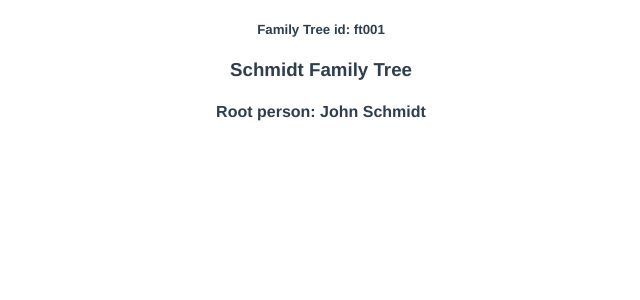
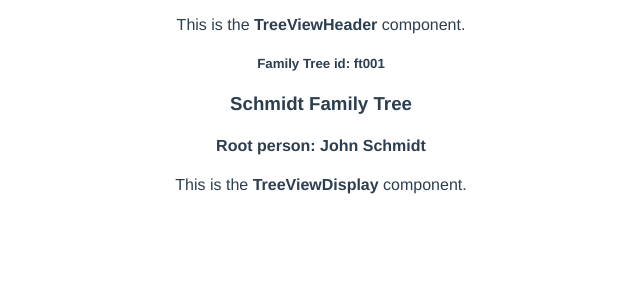
Before and after one commit to jrschmidt/familia-vue, a Vue app: page /treeview/ft001 in a window 1280 px wide. Shown: the top 300 px of the page, without its empty margins (319-959 px from the left). Built offline with nearby package versions, Linux system fonts and the light colour scheme.

Commit message:
add  TreeViewHeader and TreeViewDisplay components to TreeView

```diff
--- /dev/null
+++ b/src/components/TreeViewDisplay.vue
@@ -0,0 +1,11 @@
+<template>
+  <div class="tree-view-display">
+    <p>This is the <strong>TreeViewDisplay</strong> component.</p>
+  </div>
+</template>
+
+<script>
+export default {
+  name: 'TreeViewDisplay'
+}
+</script>
--- /dev/null
+++ b/src/components/TreeViewHeader.vue
@@ -0,0 +1,25 @@
+<template>
+  <div class="tree-view-header">
+    <p>This is the <strong>TreeViewHeader</strong> component.</p>
+    <h5>Family Tree id: {{ treeId }}</h5>
+    <h3>{{ treeName }}</h3>
+    <h4>Root person: {{ rootPerson }}</h4>
+  </div>
+</template>
+
+<script>
+export default {
+  name: 'TreeView',
+  // setup(props) {
+  //   const treeId = props.treeId
+  //   const treeName = props.treeName
+  //   const rootPerson = props.rootPerson
+  //   return {
+  //     treeId,
+  //     treeName,
+  //     rootPerson
+  //   }
+  // },
+  props: ['treeId', 'treeName', 'rootPerson']
+}
+</script>
--- a/src/views/Home.vue
+++ b/src/views/Home.vue
@@ -8,7 +8,6 @@
 </template>
 
 <script>
-// @ is an alias to /src
 import TreeList from '@/components/TreeList.vue'
 import TreeCreateButton from '@/components/TreeCreateButton.vue'
 import SignIn from '@/components/SignIn.vue'
--- a/src/views/TreeView.vue
+++ b/src/views/TreeView.vue
@@ -1,8 +1,12 @@
 <template>
   <div class="tree-view">
-    <h5>Family Tree id: {{ treeId }}</h5>
-    <h3>{{ tree.name }}</h3>
-    <h4>Root person: {{ tree.rootPerson }}</h4>
+    <TreeViewHeader
+      :treeId="treeId"
+      :treeName="treeName"
+      :rootPerson="rootPerson"
+    >
+    </TreeViewHeader>
+    <TreeViewDisplay></TreeViewDisplay>
   </div>
 </template>
 
@@ -10,18 +14,28 @@
 import { useStore } from 'vuex'
 import { useRoute } from 'vue-router'
 import { computed } from 'vue'
+import TreeViewHeader from '@/components/TreeViewHeader'
+import TreeViewDisplay from '@/components/TreeViewDisplay'
 
 
 export default {
   name: 'TreeView',
+  components: {
+    TreeViewHeader,
+    TreeViewDisplay
+  },
   setup() {
     const route = useRoute()
     const store = useStore()
     const treeId = computed(() => route.params.id)
     const tree = computed(() => store.state.treeList.find( tree => tree.id === treeId.value))
+    const treeName = computed(() => tree.value.name)
+    const rootPerson = computed(() => tree.value.rootPerson)
     return {
       treeId,
-      tree
+      tree,
+      treeName,
+      rootPerson
     }
   }
 }
```
